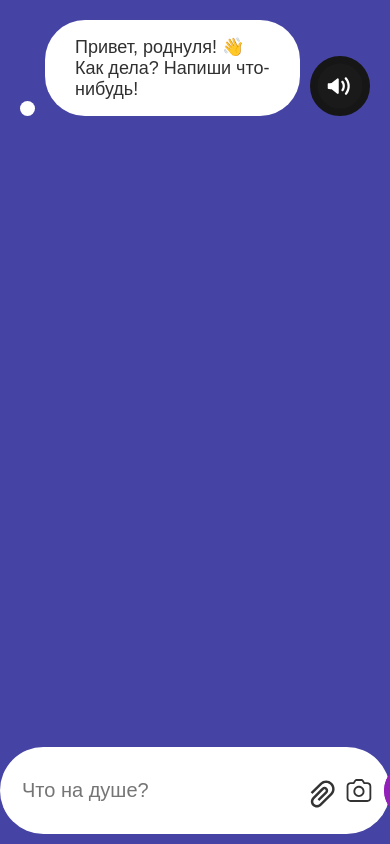
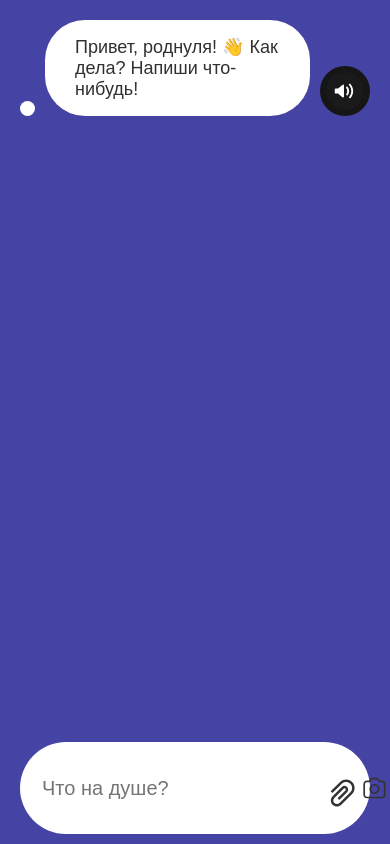
Before and after one commit to Evidream/egorych-front, a plain HTML site: page index.html in a window 390 px wide. Drawn offline with Linux system fonts and the light colour scheme.

Commit message:
Update style.css

```diff
--- a/style.css
+++ b/style.css
@@ -209,8 +209,8 @@ body {
   }
 
   .listen-button {
-    width: 60px;
-    height: 60px;
+    width: 50px;
+    height: 50px;
   }
 
   .chat-wrapper {
@@ -223,12 +223,14 @@ body {
   .input-container {
     padding: 16px 20px;
     bottom: 10px;
-    width: calc(100% - 40px);
+    width: 350px);
+    height: 60px;
+    flex-shrink: 0;
   }
 
   .icon-clip, .icon-camera {
-    width: 30px;
-    height: 30px;
+    width: 27px;
+    height: 27px;
     margin-right: 10px;
   }
 
```
